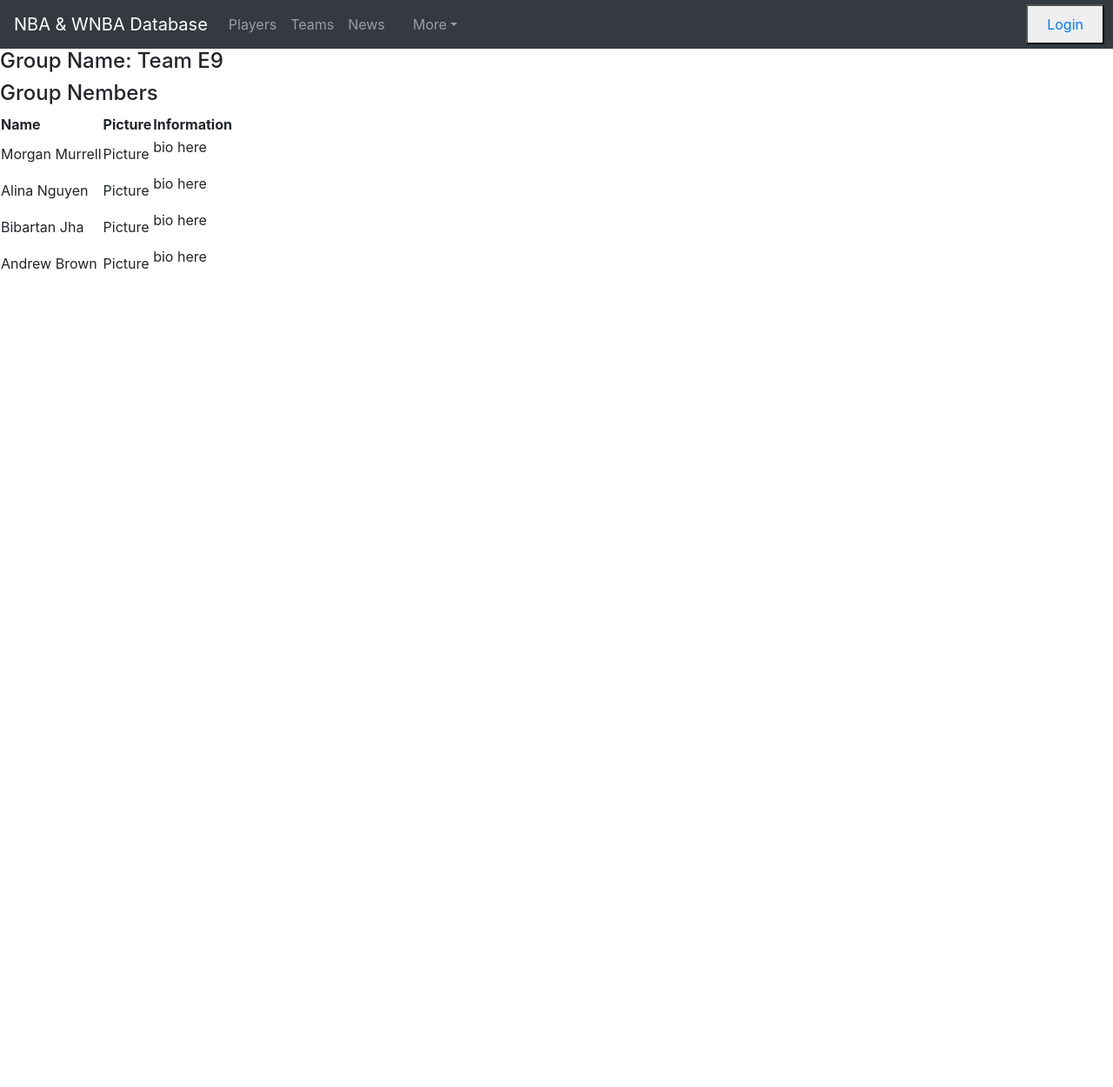
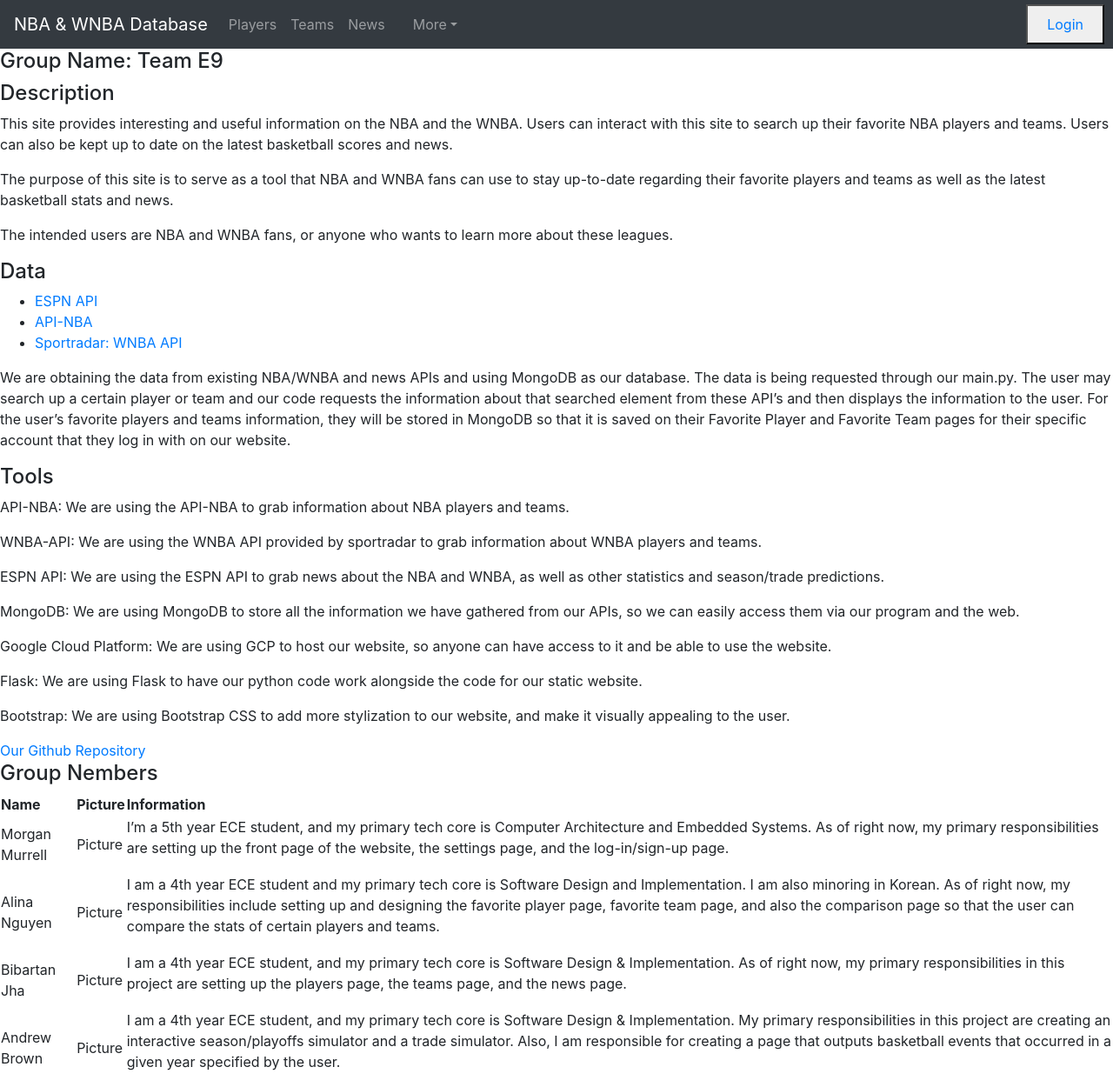
Before and after one commit to bibartanjha/teame9, a Flask app: template GCPcode/templates/about.html in a window 1280 px wide. Shown: the whole page at 87% size. Before the commit the page ends 309 px from the top, so only its background shows below. Run offline with Flask 2, Linux system fonts and the light colour scheme; the template is opened without the code that fills it, so the values that code supplies are empty; some libraries are stand-ins or nearby versions.

Commit message:
updated with about info

```diff
--- a/GCPcode/templates/about.html
+++ b/GCPcode/templates/about.html
@@ -7,6 +7,40 @@
 
 {% block body %}
 <h4>Group Name: Team E9</h4>
+
+<h4>Description</h4>
+<p>
+This site provides interesting and useful information on the NBA and the WNBA. Users can interact with this site to search up their favorite NBA players and teams. Users can also be kept up to date on the latest basketball scores and news.
+</p>
+<p>
+The purpose of this site is to serve as a tool that NBA and WNBA fans can use to stay up-to-date regarding their favorite players and teams as well as the latest basketball stats and news.
+</p>
+<p>
+The intended users are NBA and WNBA fans, or anyone who wants to learn more about these leagues.
+</p>
+
+<h4>Data</h4>
+<ul>
+	<li><a href="http://www.espn.com/apis/devcenter/docs/">ESPN API</a></li>
+	<li><a href="https://github.com/swar/nba_api">API-NBA</a></li>
+	<li><a href="https://developer.sportradar.com/docs/read/basketball/WNBA_v3#wnba-api-map">Sportradar: WNBA API</a></li>
+</ul>
+<p>We are obtaining the data from existing NBA/WNBA and news APIs and using MongoDB as our database. The data is being requested through our main.py. The user may search up a certain player or team and our code requests the information about that searched element from these API’s and then displays the information to the user. For the user’s favorite players and teams information, they will be stored in MongoDB so that it is saved on their Favorite Player and Favorite Team pages for their specific account that they log in with on our website.
+</p>
+
+<h4>Tools</h4>
+<p>
+API-NBA: We are using the API-NBA to grab information about NBA players and teams.</p>
+<p>WNBA-API: We are using the WNBA API provided by sportradar to grab information about WNBA players and teams.</p>
+<p>ESPN API: We are using the ESPN API to grab news about the NBA and WNBA, as well as other statistics and season/trade predictions.</p>
+<p>MongoDB: We are using MongoDB to store all the information we have gathered from our APIs, so we can easily access them via our program and the web.</p>
+<p>Google Cloud Platform: We are using GCP to host our website, so anyone can have access to it and be able to use the website.</p>
+<p>Flask: We are using Flask to have our python code work alongside the code for our static website.</p>
+<p>Bootstrap: We are using Bootstrap CSS to add more stylization to our website, and make it visually appealing to the user.
+</p>
+
+<a href="https://github.com/UT-SWLab/TeamE9">Our Github Repository</a>
+
 
 <h4>Group Nembers</h4>
 <table>
@@ -29,7 +63,8 @@
 			Picture
 		</td>
 		<td>
-			<p>bio here</p>
+			<p>I’m a 5th year ECE student, and my primary tech core is Computer Architecture and Embedded Systems. As of right now, my primary responsibilities are setting up the front page of the website, the settings page, and the log-in/sign-up page.
+			</p>
 		</td>
 	</tr>
 	<tr>
@@ -40,7 +75,7 @@
 			Picture
 		</td>
 		<td>
-			<p>bio here</p>
+			<p>I am a 4th year ECE student and my primary tech core is Software Design and Implementation. I am also minoring in Korean. As of right now, my responsibilities include setting up and designing the favorite player page, favorite team page, and also the comparison page so that the user can compare the stats of certain players and teams.</p>
 		</td>
 	</tr>
 	<tr>
@@ -51,7 +86,7 @@
 			Picture
 		</td>
 		<td>
-			<p>bio here</p>
+			<p>I am a 4th year ECE student, and my primary tech core is Software Design & Implementation. As of right now, my primary responsibilities in this project are setting up the players page, the teams page, and the news page.</p>
 		</td>
 	</tr>
 	<tr>
@@ -62,7 +97,8 @@
 			Picture
 		</td>
 		<td>
-			<p>bio here</p>
+			<p>I am a 4th year ECE student, and my primary tech core is Software Design & Implementation. My primary responsibilities in this project are creating an interactive season/playoffs simulator and a trade simulator. Also, I am responsible for creating a page that outputs basketball events that occurred in a given year specified by the user.
+			</p>
 		</td>
 	</tr>
 
```
